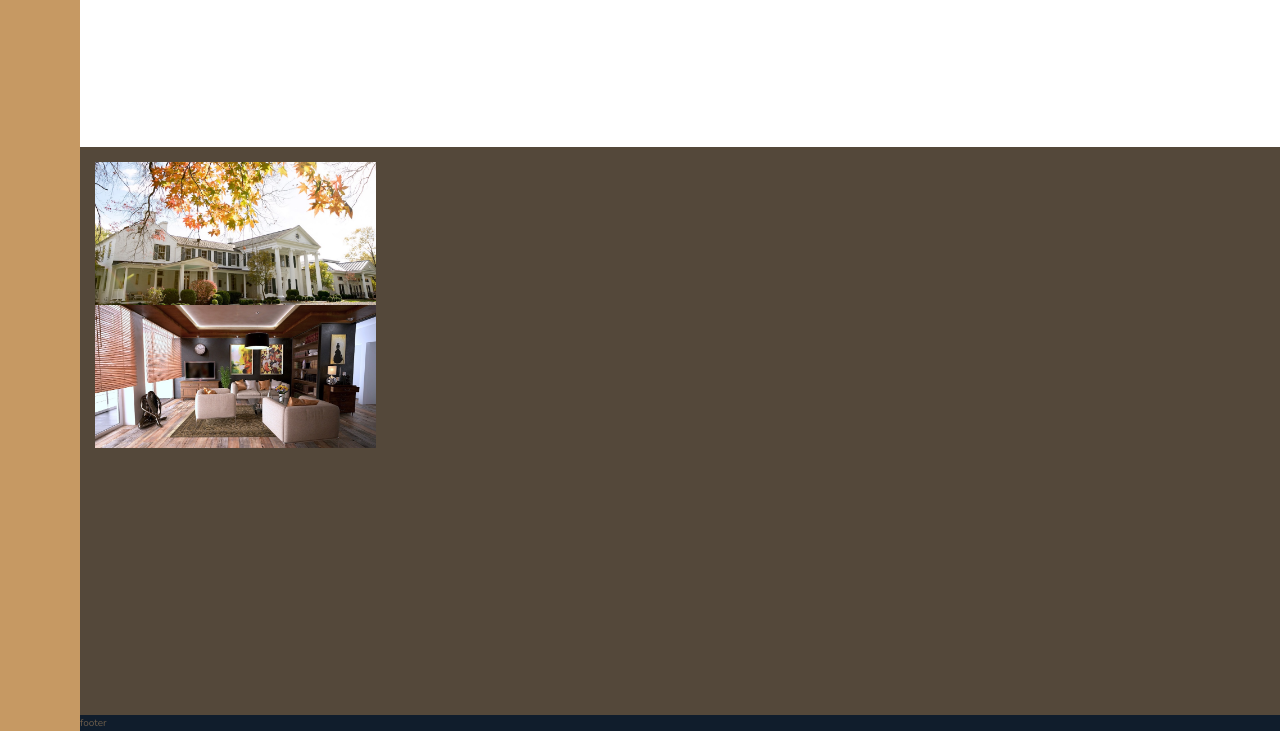
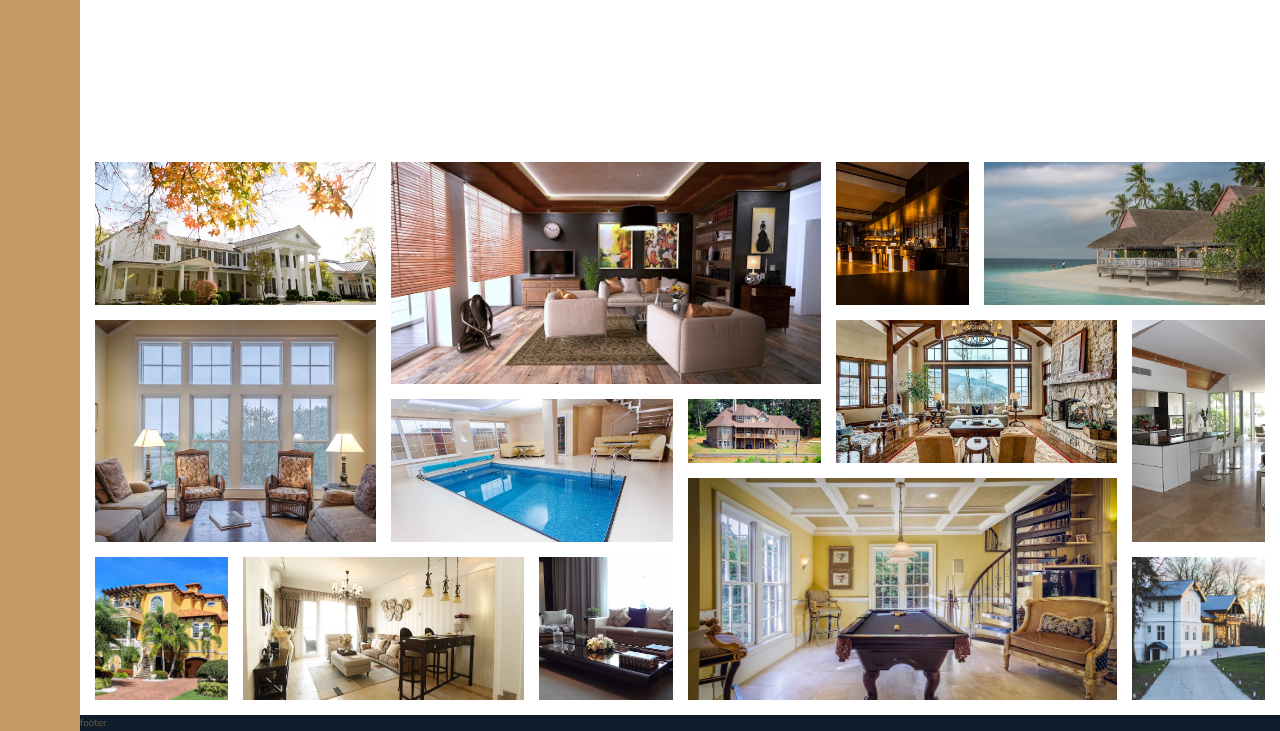
Before and after one commit to nishathapa/Nexter, a website: page index.html in a window 1280 px wide. Shown: the part 2983-3714 px from the top of the page. Drawn offline with nearby package versions, Linux system fonts and the light colour scheme.

Commit message:
story section updated

```diff
--- a/index.html
+++ b/index.html
@@ -316,9 +316,47 @@
         </section>
 
         <section class="gallery">
-            <figure class="gallery__item gallery__item--1">
+           <figure class="gallery__item gallery__item--1">
                 <img src="img/gal-1.jpeg" alt="Gallery Image 1" class="gallery__img">
+            </figure>
+           <figure class="gallery__item gallery__item--2">
                 <img src="img/gal-2.jpeg" alt="Gallery Image 2" class="gallery__img">
+            </figure>
+           <figure class="gallery__item gallery__item--3">
+                <img src="img/gal-3.jpeg" alt="Gallery Image 3" class="gallery__img">
+            </figure>
+           <figure class="gallery__item gallery__item--4">
+               <img src="img/gal-4.jpeg" alt="Gallery Image 4" class="gallery__img">
+            </figure>
+           <figure class="gallery__item gallery__item--5">
+               <img src="img/gal-5.jpeg" alt="Gallery Image 5" class="gallery__img">
+            </figure>
+           <figure class="gallery__item gallery__item--6">
+               <img src="img/gal-6.jpeg" alt="Gallery Image 6" class="gallery__img">
+            </figure>
+           <figure class="gallery__item gallery__item--7">
+               <img src="img/gal-7.jpeg" alt="Gallery Image 7" class="gallery__img">
+            </figure>
+           <figure class="gallery__item gallery__item--8">
+               <img src="img/gal-8.jpeg" alt="Gallery Image 8" class="gallery__img">
+            </figure>
+           <figure class="gallery__item gallery__item--9">
+               <img src="img/gal-9.jpeg" alt="Gallery Image 9" class="gallery__img">
+            </figure>
+           <figure class="gallery__item gallery__item--10">
+               <img src="img/gal-10.jpeg" alt="Gallery Image 10" class="gallery__img">
+            </figure>
+           <figure class="gallery__item gallery__item--11">
+               <img src="img/gal-11.jpeg" alt="Gallery Image 11" class="gallery__img">
+            </figure>
+           <figure class="gallery__item gallery__item--12">
+               <img src="img/gal-12.jpeg" alt="Gallery Image 12" class="gallery__img">
+            </figure>
+           <figure class="gallery__item gallery__item--13">
+               <img src="img/gal-13.jpeg" alt="Gallery Image 13" class="gallery__img">
+            </figure>
+           <figure class="gallery__item gallery__item--14">
+               <img src="img/gal-14.jpeg" alt="Gallery Image 14" class="gallery__img">
             </figure>
 
         </section>
--- a/sass/_gallery.scss
+++ b/sass/_gallery.scss
@@ -1,5 +1,5 @@
 .gallery {
-    background-color: $color-grey-dark-1;
+    //background-color: $color-grey-dark-1;
     grid-column: full-start / full-end;
 
     display: grid;
@@ -14,6 +14,73 @@
             grid-row: 1/span 2;
             grid-column: 1/ span 2;
         }
+
+        &--2{
+            grid-row: 1/span 3;
+            grid-column: 3/ span 3;
+        }
+
+        &--3{
+            grid-row: 1/ span 2;
+            grid-column: 6/ 7;
+        }
+
+        &--4{
+            grid-row: 1/span 2;
+            grid-column: 7/ span 2;
+        }
+
+        &--5{
+            grid-row: 3/span 3;
+            grid-column: 1/ span 2;
+        }
+
+        &--6{
+            grid-row: 4/ span 2;
+            grid-column: 3/ span 2;
+        }
+
+        &--7{
+            grid-row: 4/5;
+            grid-column: 5/6;
+        }
+
+        &--8{
+            grid-row: 3/span 2;
+            grid-column: 6/ span 2;
+        }
+
+        &--9{
+            grid-row: 3/span 3;
+            grid-column: 8/ 9;
+        }
+
+        &--10{
+            grid-row: 6/ span 2;
+            grid-column: 1/2;
+        }
+
+        &--11{
+            grid-row: 6/span 2;
+            grid-column: 2/ span 2;
+        }
+
+        &--12{
+            grid-row: 6/span 2;
+            grid-column: 4/ 5;
+        }
+
+        &--13{
+            grid-row: 5/span 3;
+            grid-column: 5/ span 3;
+        }
+
+        &--14{
+            grid-row: 6/span 2;
+            grid-column: 8/ 9;
+        }
+
+
     }
 
     &__img{
```
Also changed, not shown: css/style.css.
